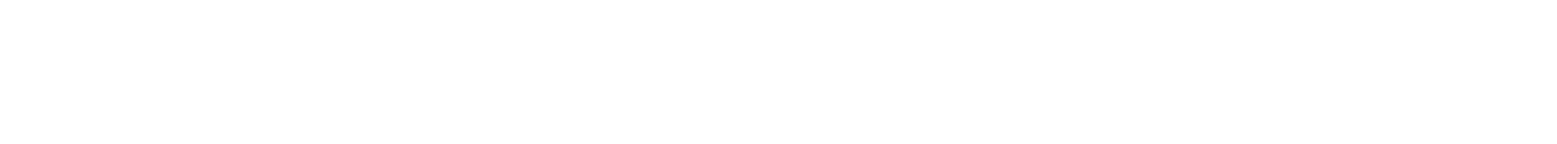
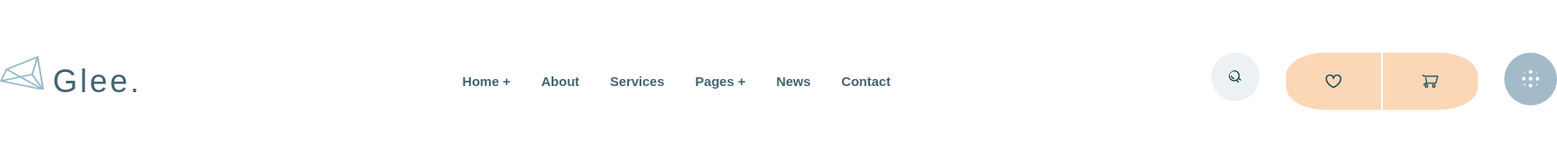
Before and after one commit to Orsen6/glee, a website: page app/index.html in a window 1280 px wide. Shown: the whole page at 88% size, 1770 px wide, since content can reach past the window. Drawn offline with nearby package versions, Linux system fonts and the light colour scheme; files that its build step writes are made by us from their sources.

Commit message:
added header

```diff
--- a/app/index.html
+++ b/app/index.html
@@ -5,9 +5,45 @@
     <meta http-equiv="X-UA-Compatible" content="IE=edge">
     <meta name="viewport" content="width=device-width, initial-scale=1.0">
     <title>Document</title>
-    <link rel="stylesheet" href="app/css/style.min.css">
+    <link type="text/css" rel="stylesheet" href="css/style.min.css">
 </head>
 <body>
+
+    <header class="header">
+        <div class="container">
+            <div class="header_inner">
+                <a href="" class="logo">Glee.</a>
+                <nav class="nav">
+                    <ul class="nav_list">
+                        <li class="nav_list-item">
+                            <a href="#" class="nav_list-link">Home +</a>
+                        </li>
+                        <li class="nav_list-item">
+                            <a href="#" class="nav_list-link">About</a>
+                        </li>
+                        <li class="nav_list-item">
+                            <a href="#" class="nav_list-link">Services</a>
+                        </li>
+                        <li class="nav_list-item">
+                            <a href="#" class="nav_list-link">Pages +</a>
+                        </li>
+                        <li class="nav_list-item">
+                            <a href="#" class="nav_list-link">News</a>
+                        </li>
+                        <li class="nav_list-item">
+                            <a href="#" class="nav_list-link">Contact</a>
+                        </li>
+                    </ul>
+                </nav>
+                <div class="user_nav">
+                    <a href=""><img alt="" class="user_nav-img user_nav-img--search" src="images/search.png"></a>
+                    <a href=""><img alt="" class="user_nav-img user_nav-img--liked" src="images/liked.png"></a>
+                    <a href=""><img alt="" class="user_nav-img user_nav-img--cart" src="images/cart.png"></a>
+                    <a href=""><img alt="" class="user_nav-img user_nav-img--menu" src="images/menu.png"></a>
+                </div>
+            </div>
+        </div>
+    </header>
 
     <script src="js/main.min.js"></script>
 </body>
--- a/app/scss/_fonts.scss
+++ b/app/scss/_fonts.scss
@@ -0,0 +1,39 @@
+@font-face{
+    font-family: 'DMSans-Medium', sans-serif;
+    font-weight: 500;
+    font-style: normal;
+    src: local('DMSans-Medium'),
+        url('../fonts/DMSans-Medium.woff2') format('woff2'),
+        url('../fonts/DMSans-Medium.woff') format('woff');
+    font-display: swap;
+}
+
+@font-face{
+    font-family: 'DMSans-Bold', sans-serif;
+    font-weight: 700;
+    font-style: normal;
+    src: local('DMSans-Bold'),
+        url('../fonts/DMSans-Bold.woff2') format('woff2'),
+        url('../fonts/DMSans-Bold.woff') format('woff');
+    font-display: swap;
+}
+
+@font-face{
+    font-family: 'Rubik-Medium', sans-serif;
+    font-weight: 500;
+    font-style: normal;
+    src: local('Rubik-Medium'),
+        url('../fonts/Rubik-Medium.woff2') format('woff2'),
+        url('../fonts/Rubik-Medium.woff') format('woff');
+    font-display: swap;
+}
+
+@font-face{
+    font-family: 'Rubik-Regular', sans-serif;
+    font-weight: 400;
+    font-style: normal;
+    src: local('Rubik-Regular'),
+        url('../fonts/Rubik-Regular.woff2') format('woff2'),
+        url('../fonts/Rubik-Regular.woff') format('woff');
+    font-display: swap;
+}
--- a/app/scss/_global.scss
+++ b/app/scss/_global.scss
@@ -0,0 +1,5 @@
+
+.container{
+    width: 1770px;
+    margin: 0 auto;
+}
--- a/app/scss/_vars.scss
+++ b/app/scss/_vars.scss
@@ -0,0 +1,19 @@
+%DMSans-500{
+    font-family: 'DMSans-Medium', sans-serif;
+    font-weight: 500;
+}
+
+%DMSans-700{
+    font-family: 'DMSans-Bold', sans-serif;
+    font-weight: 700;
+}
+
+%Rubik-500{
+    font-family: 'Rubik-Medium', sans-serif;
+    font-weight: 500;
+}
+
+%Rubik-400{
+    font-family: 'Rubik-Regular', sans-serif;
+    font-weight: 400;
+}
--- a/app/scss/style.scss
+++ b/app/scss/style.scss
@@ -3,3 +3,81 @@
 @import 'reset';
 @import 'global';
 @import 'media';
+
+
+.header_inner{
+    display: flex;
+    justify-content: space-between;
+    align-items: center;
+    margin-top: 60px;
+}
+
+.logo{
+    padding-left: 60px;
+    position: relative;
+    @extend %DMSans-500;
+    font-size: 36px;
+    line-height: 58px;
+    letter-spacing: 3px;
+    text-decoration: none;
+    color: #436372;
+}
+
+.logo::before{
+    content: url('');
+    background-image: url("../images/logo.png");
+    width: 50px;
+    height: 38px;
+    position: absolute;
+    left: 0;
+}
+
+.nav{
+    display: block;
+    &_list{
+        display: flex;
+    }
+    &_list-item + .nav_list-item{
+        margin-left: 35px;
+    }
+    &_list-link{
+        text-decoration: none;
+        font-size: 15px;
+        line-height: 12px;
+        @extend %Rubik-500;
+        color: #436372;
+        font-weight: bold;
+    }
+}
+
+.user_nav{
+    display: flex;
+
+    &-img{
+        padding: 20px;
+    }
+    &-img--search{
+        background-color: #edf1f4;
+        border-radius: 50%;
+        margin-right: 30px;
+    }
+    &-img--liked{
+        background-color: #fcd7b6;
+        padding: 25px 45px;
+        border-top-left-radius: 40%;
+        border-bottom-left-radius: 40%;
+        border-right: 1px solid #fff
+    }
+    &-img--cart{
+        background-color: #fcd7b6;
+        padding: 25px 45px;
+        border-top-right-radius: 40%;
+        border-bottom-right-radius: 40%;
+        border-left: 1px solid #fff
+    }
+    &-img--menu{
+        background-color: #a3bbc8;
+        border-radius: 50%;
+        margin-left: 30px;
+    }
+}
```
Also changed, not shown: app/fonts/DMSans-Bold.woff (added), app/fonts/DMSans-Bold.woff2 (added), app/fonts/DMSans-Medium.woff (added), app/fonts/DMSans-Medium.woff2 (added), app/fonts/Rubik-Medium.woff (added), app/fonts/Rubik-Medium.woff2 (added), app/fonts/Rubik-Regular.woff (added), app/fonts/Rubik-Regular.woff2 (added), app/images/cart.png (added), app/images/liked.png (added), app/images/logo.png (added), app/images/menu.png (added), app/images/search.png (added).
